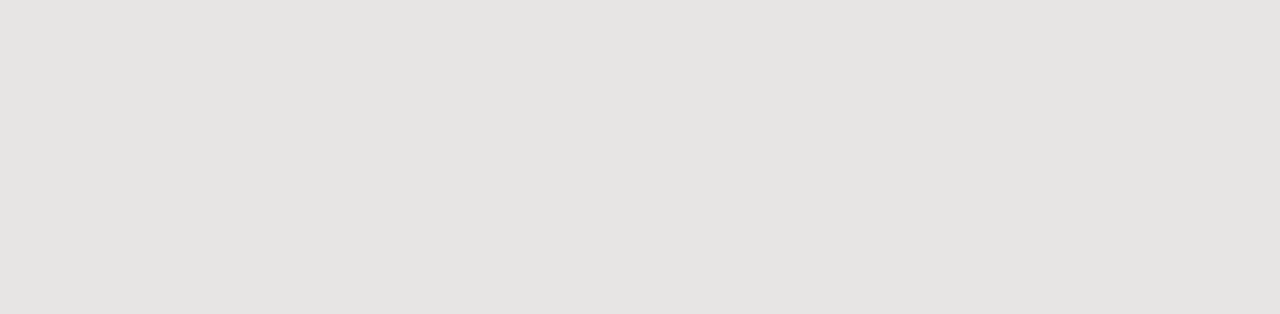
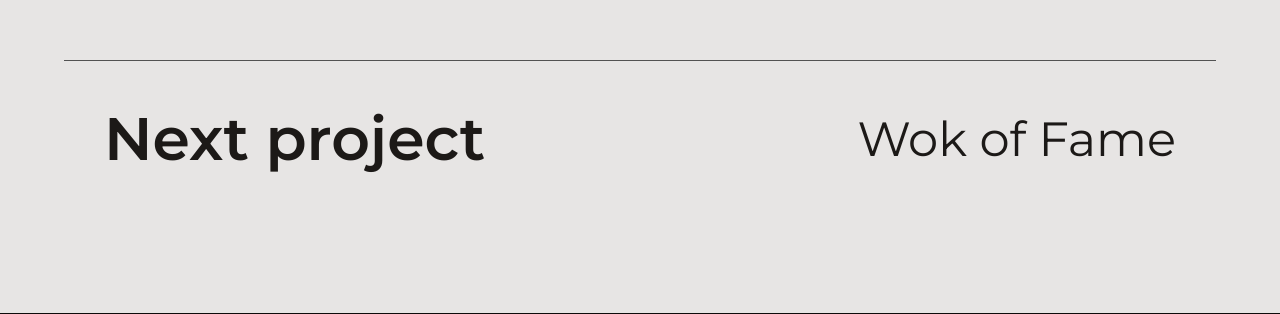
Before and after one commit to paturikaustubh/portfolio, a React (Vite) app: page /portfolio/projects/FlikiPedia in a window 1280 px wide. Shown: the part 2483-2797 px from the top of the page. Before the commit the page ends 2599 px from the top, so only its background shows below. Built offline with nearby package versions, Linux system fonts and the light colour scheme.

Commit message:
footer started nav links updt

```diff
--- a/src/AnimatedRoutes.tsx
+++ b/src/AnimatedRoutes.tsx
@@ -4,6 +4,7 @@ import { Route, Routes, useLocation } from "react-router-dom";
 import Hero from "./Pages/Hero/Hero";
 import ProjectsList from "./Pages/Projects/ProjectsList";
 import ProjectDetails from "./Pages/Projects/ProjectDetails";
+import { Footer } from "./components/Footer/Footer";
 
 export default function AnimatedRoutes() {
   const location = useLocation();
@@ -15,6 +16,7 @@ export default function AnimatedRoutes() {
         <Route path="/portfolio/projects" element={<ProjectsList />} />
         <Route path="/portfolio/projects/:name" element={<ProjectDetails />} />
       </Routes>
+      <Footer />
     </AnimatePresence>
   );
 }
--- a/src/Pages/Projects/ProjectDetails.tsx
+++ b/src/Pages/Projects/ProjectDetails.tsx
@@ -4,6 +4,7 @@ import { useEffect, useLayoutEffect, useState } from "react";
 import { projectsInfos } from "../../ProjectsInfos";
 import { gsap } from "gsap";
 import { ScrollTrigger } from "gsap/ScrollTrigger";
+import "./detailsStyles.css";
 
 gsap.registerPlugin(ScrollTrigger);
 
@@ -23,25 +24,29 @@ export default function ProjectDetails() {
     to: "",
     live: "",
   });
-  // const [projectIndx, setProjectIndx] = useState(0);
+  const [projectIndx, setProjectIndx] = useState(0);
+  const [showNextProjectImg, setShowNextProjectImg] = useState(false);
 
   const minLg = gsap.matchMedia();
 
+  const nextProjectDetails =
+    projectsInfos[
+      projectIndx + 1 === projectsInfos.length ? 0 : projectIndx + 1
+    ];
+
   // ANCHOR USELAYOUT EFFECT  ||========================================================================
   useLayoutEffect(() => {
-    window.scrollTo({ top: 0 });
+    // window.scrollTo({ top: 0 });
     const projectFilteredArr = projectsInfos.filter(
-      ({ title }) =>
-        title.toLowerCase().split(" ").join("-") ===
-        projectName?.toLowerCase().toLowerCase().split(" ").join("-")
+      ({ to }) => to === projectName
     );
     setProjectDetails(projectFilteredArr[0]);
-    // setProjectIndx(projectsInfos.indexOf(projectFilteredArr[0]));
+    setProjectIndx(projectsInfos.indexOf(projectFilteredArr[0]));
   }, []);
 
-  minLg.add("(min-width: 1024px)", () => {
-    const { pathname } = useLocation();
-    useEffect(() => {
+  const { pathname } = useLocation();
+  useEffect(() => {
+    minLg.add("(min-width: 1024px)", () => {
       const imgArr = document.querySelectorAll<HTMLImageElement>("img");
       const cursor = document.querySelector<HTMLDivElement>(".__custom-cursor");
       const video = document.querySelector<HTMLVideoElement>("video");
@@ -60,8 +65,8 @@ export default function ProjectDetails() {
           if (cursor) cursor.style.borderWidth = "0";
         });
       });
-    }, [pathname]);
-  });
+    });
+  }, [pathname]);
 
   // ANCHOR USEEFFECT  ||========================================================================
   useEffect(() => {
@@ -145,7 +150,7 @@ export default function ProjectDetails() {
 
   return (
     <TransitionOverlay>
-      <section className="min-h-[100dvh] __section-padding lg:mt-8 mt-0 lg:space-y-10 md:space-y-8 sm:space-y-6 space-y-4">
+      <section className="min-h-[100dvh] __section-padding lg:mt-8 mt-0 lg:space-y-10 md:space-y-8 sm:space-y-6 space-y-4 overflow-hidden">
         <div className="flex justify-between md:items-center overflow-hidden">
           <span
             className={`__section-title __cursor-blend`}
@@ -195,6 +200,7 @@ export default function ProjectDetails() {
           />
         </div>
 
+        {/* ANCHOR VIDEO  ||========================================================== */}
         <div className="py-12">
           <video
             src={`/portfolio/assets/projects/${projectDetails.img}/sample.mp4`}
@@ -205,6 +211,43 @@ export default function ProjectDetails() {
             className="h-[35rem] mx-auto"
           />
         </div>
+
+        {/* ANCHOR NEXT PROJECT  ||========================================================== */}
+        <div className="lg:py-12 md:py-6 py-3 border-t border-neutral-600 lg:px-10 md:px-5 px-0 relative z-10">
+          <div className="flex md:flex-row flex-col gap-y-4 justify-between items-center">
+            <span className="lg:text-6xl md:text-4xl text-2xl font-semibold">
+              Next project
+            </span>
+            <Link
+              to={`/portfolio/projects/${nextProjectDetails.to}`}
+              className="lg:text-5xl md:text-4xl text-3xl __nav-underline-element"
+              onMouseEnter={() => setShowNextProjectImg(true)}
+              onMouseLeave={() => setShowNextProjectImg(false)}
+            >
+              {nextProjectDetails.title}
+            </Link>
+          </div>
+          <div
+            className={`absolute w-full top-0 -z-10 left-1/2 duration-300 -translate-x-1/2 next-project-img-hider`}
+          >
+            <img
+              src={`/portfolio/assets/projects/${nextProjectDetails.img}/logo.png`}
+              alt={nextProjectDetails.title}
+              className="opacity-0"
+            />
+          </div>
+          <div
+            className={`rounded-lg overflow-hidden absolute w-1/2 top-0 -z-20 left-1/2 duration-300 -translate-x-1/2 ${
+              showNextProjectImg ? "-translate-y-1/4" : "translate-y-0"
+            }`}
+          >
+            <img
+              src={`/portfolio/assets/projects/${nextProjectDetails.img}/logo.png`}
+              alt={nextProjectDetails.title}
+              className="w-full"
+            />
+          </div>
+        </div>
       </section>
     </TransitionOverlay>
   );
--- a/src/Pages/Projects/ProjectsList.tsx
+++ b/src/Pages/Projects/ProjectsList.tsx
@@ -200,8 +200,12 @@ export default function ProjectsList() {
           {/* ANCHOR not large screens */}
           <div className="mt-4 __projects-mobile">
             <div className="grid md:grid-cols-2 grid-cols-1 gap-x-2 gap-y-8">
-              {projectsInfos.map(({ title, img }, indx) => (
-                <div className="flex flex-col gap-2" key={indx}>
+              {projectsInfos.map(({ title, img, to }, indx) => (
+                <Link
+                  to={`/portfolio/projects/${to}`}
+                  className="flex flex-col gap-2"
+                  key={indx}
+                >
                   <div className="rounded-lg w-full overflow-hidden inline-block">
                     <img
                       src={`/portfolio/assets/projects/${img}/logo.png`}
@@ -221,7 +225,7 @@ export default function ProjectsList() {
                       </span>
                     </button>
                   </div>
-                </div>
+                </Link>
               ))}
             </div>
           </div>
--- /dev/null
+++ b/src/Pages/Projects/detailsStyles.css
@@ -0,0 +1,3 @@
+.next-project-img-hider {
+  background-color: var(--bg-color);
+}
--- a/src/components/Footer/Footer.tsx
+++ b/src/components/Footer/Footer.tsx
@@ -0,0 +1,9 @@
+import "./styles.css";
+
+export function Footer() {
+  return (
+    <footer className="bg-stone-950 lg:p-12 md:p-6 p-3 text-[#E2E0DF]">
+      <p className="text-5xl font-bold">Kaustubh Paturi</p>
+    </footer>
+  );
+}
--- a/src/components/Navbar/Navbar.tsx
+++ b/src/components/Navbar/Navbar.tsx
@@ -7,12 +7,8 @@ export default function Navbar() {
 
   const menuLinks = [
     {
-      to: "about-me",
-      title: "About Me",
-    },
-    {
-      to: "tech-stack",
-      title: "Tech Stack",
+      to: "",
+      title: "Home",
     },
     {
       to: "projects",
@@ -52,7 +48,7 @@ export default function Navbar() {
           <section className="flex flex-col text-[2.2rem] __nav-menu-element-list">
             {menuLinks.map(({ to, title }, indx) => (
               <Link
-                to={`/portfolio`}
+                to={`/portfolio/${to}`}
                 className={navMenuElementStyle}
                 onClick={() => {
                   const navigationMenu =
@@ -63,8 +59,6 @@ export default function Navbar() {
                       navigationMenu.classList.remove("__show");
                     }, 300);
                   }
-                  const ele = document.getElementById(to);
-                  ele?.scrollIntoView({ behavior: "smooth" });
                 }}
                 key={indx}
               >
@@ -139,12 +133,8 @@ export default function Navbar() {
           {menuLinks.map(({ to, title }, indx) => (
             <Link
               key={indx}
-              to={`/portfolio/`}
+              to={`/portfolio/${to}`}
               className="__nav-underline-element"
-              onClick={() => {
-                const ele = document.getElementById(to);
-                ele?.scrollIntoView({ behavior: "smooth" });
-              }}
             >
               {title}
             </Link>
```
